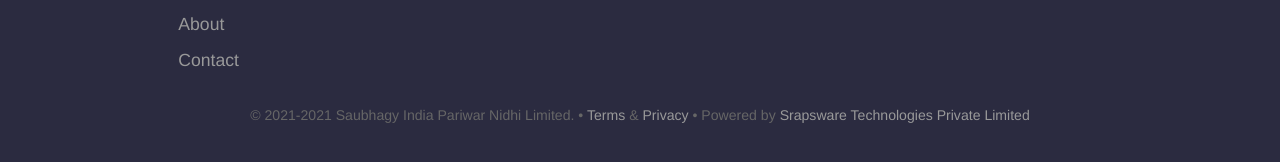
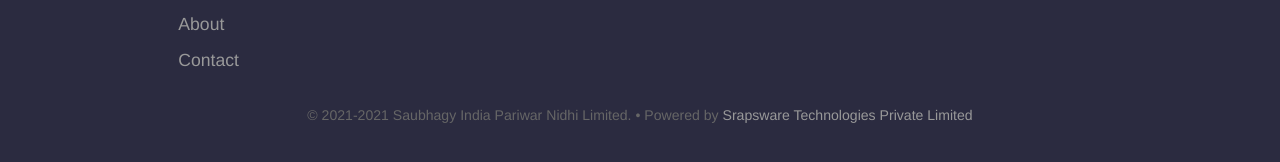
Before and after one commit to saubhagyaindia/saubhagyaindia-website, a Jekyll site: the page built from index.html, in a window 1280 px wide and 900 px high, scrolled down 2530 px. Shown: the part 724-886 px from the top of the window. Built offline with Jekyll 4.4.1, drawn with Linux system fonts in a browser that asks for light colours.

Commit message:
Update default.html

```diff
--- a/_layouts/default.html
+++ b/_layouts/default.html
@@ -44,7 +44,7 @@
 					</ul>
 					{% endfor %}
 				</div>
-				<p class="copyright">&copy; 2021-{{ site.time | date: '%Y' }} Saubhagy India Pariwar Nidhi Limited. • <a href="/terms/">Terms</a> &amp; <a href="/privacy/">Privacy</a> • Powered by <a href="https://www.srapsware.com/"target="_blank">Srapsware Technologies Private Limited</a></p>
+				<p class="copyright">&copy; 2021-{{ site.time | date: '%Y' }} Saubhagy India Pariwar Nidhi Limited. • Powered by <a href="https://www.srapsware.com/"target="_blank">Srapsware Technologies Private Limited</a></p>
 			</div>
 		</footer>
 		<script>
```
